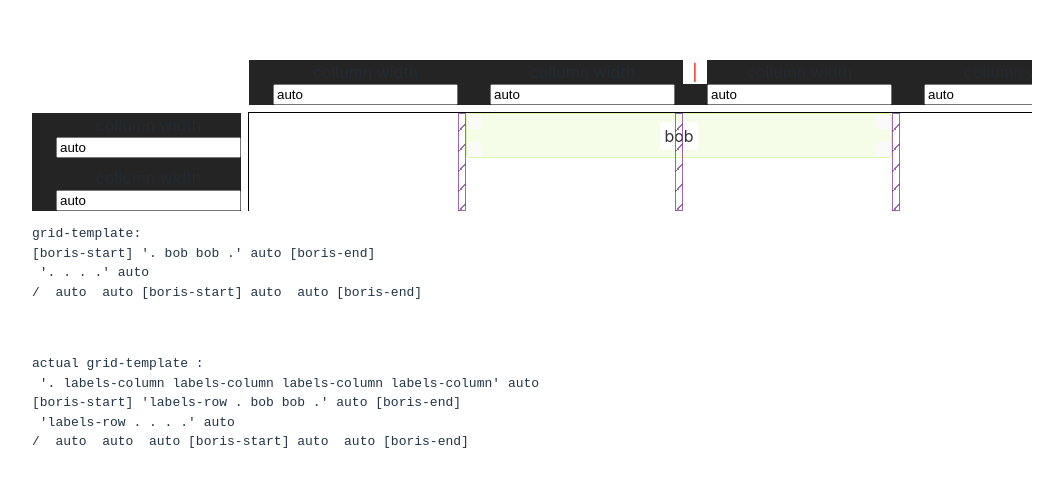
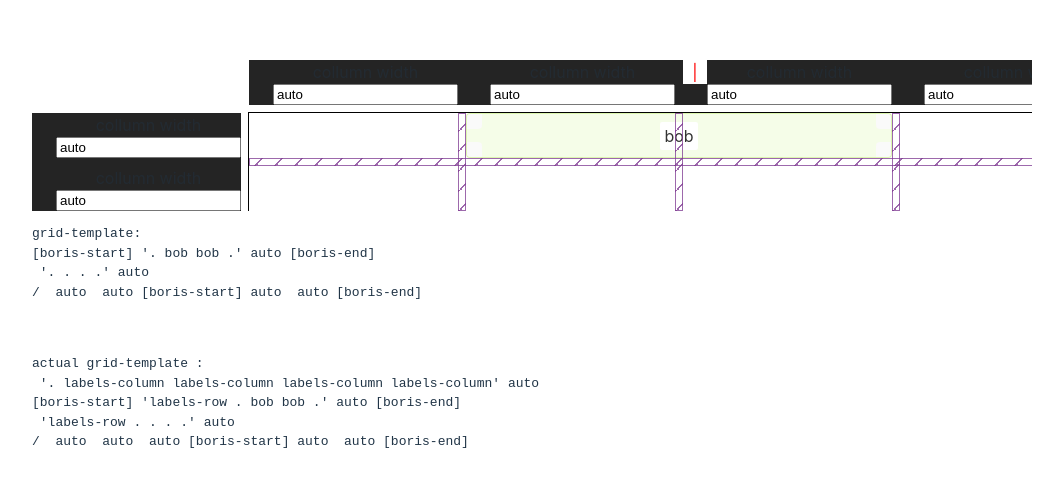
Before and after one commit to Ragnar-Oock/css-grid-generator, a Vue app: page / in a window 1280 px wide. Shown: the part 118-604 px from the top of the page, without its empty margins (108-1171 px from the left). Built offline with nearby package versions, Linux system fonts and the light colour scheme.

Commit message:
feat(dev tools): extract grid visualisation to a dedicated component

```diff
--- /dev/null
+++ b/src/components/DevTools.vue
@@ -0,0 +1,42 @@
+<script setup lang="ts">
+	import { computed } from 'vue';
+	import { ExplicitRowTrackState, ExplicitTrackList, OneOrMore } from './grid';
+
+	const props = defineProps<{
+		rows: OneOrMore<ExplicitRowTrackState>;
+		cols: ExplicitTrackList;
+	}>()
+
+	const rowFillers = computed(() => {
+		return props.rows.map((_, index) => `${index + 1} / span 1`)
+	})
+
+	const colFillers = computed(() => {
+		return props.cols.slice(2).map((_, index) => `${index + 1} / span 1`)
+	})
+</script>
+
+<template>
+	<div class="devtools">
+		<div
+			class="grid-row gap-filler"
+			v-for="filler in rowFillers"
+			:style="{
+				'grid-row': filler
+			}"
+		></div>
+	</div>
+	<div class="devtools">
+		<div
+			class="grid-col gap-filler"
+			v-for="filler in colFillers"
+			:style="{
+				'grid-column': filler
+			}"
+		></div>
+	</div>
+</template>
+
+<style scoped lang="scss">
+
+</style>
--- a/src/components/GridContainer.vue
+++ b/src/components/GridContainer.vue
@@ -6,7 +6,8 @@
 	import GridHeadRow from "./GridHeadRow.vue";
 	import GridItem from './GridItem.vue';
 	import { ExplicitRowTrackState, ExplicitTrack, GridArea, OneOrMore, containerSymbol, type ExplicitRowTrackObj, type ExplicitTrackList } from "./grid";
-import { getAreasOnLine } from "../helper/area.helper";
+	import { getAreasOnLine } from "../helper/area.helper";
+	import DevTools from './DevTools.vue';
 
 
 	const columnExplicitTrackList = ref<ExplicitTrackList>([
@@ -34,14 +35,6 @@ import { getAreasOnLine } from "../helper/area.helper";
 		}
 	]);
 
-	const rowFillers = computed(() => {
-		return Array
-			.from({length: rows.value.length -1 }, (_, index) => `${index + 1} / span 1`);
-	})
-
-	const colFillers = computed(() => {
-		return Array.from({length: columnExplicitTrackList.value.length - 2}, (_, index) => `${index + 1} / span 1`);
-	})
 
 	const userRowTracks = computed({
 		get: () => rows.value.map(({lineNamesStart, trackSize, lineNamesEnd}, index) => ({
@@ -116,25 +109,10 @@ ${userRowTracks.value.map(serializeTrack).join('\n')}
 		<GridHeadRow v-model:explicit-track-list="userRowTracks"/>
 
 		<div class="grid-container">
-			<div class="devtools">
-				<div
-					class="grid-row gap-filler"
-					v-for="filler in rowFillers"
-					:style="{
-						'grid-row': filler
-					}"
-				></div>
-			</div>
-			<div class="devtools">
-				<div
-					class="grid-col gap-filler"
-					v-for="filler in colFillers"
-					:style="{
-						'grid-column': filler
-					}"
-				></div>
-			</div>
-
+			<DevTools
+				:cols="columnExplicitTrackList"
+				:rows="rows"
+			></DevTools>
 			<GridItem
 				v-for="item in areaItems"
 				:item="item"
```
